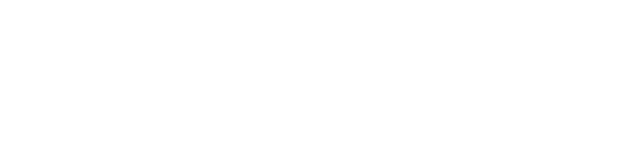
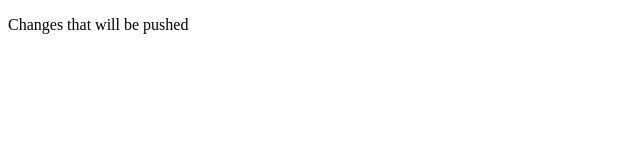
Before and after one commit to NicoleMumo/TEST-REPO, a plain HTML site: page index.html in a window 1280 px wide. Shown: the whole page, without its empty margins (0-640 px from the left). Drawn offline with Linux system fonts and the light colour scheme.

Commit message:
Added a paragraph

```diff
--- a/index.html
+++ b/index.html
@@ -6,6 +6,7 @@
     <title>Testing 1 2 3
 
     </title>
+    <p>Changes that will be pushed</p>
 </head>
 <body>
 
```
